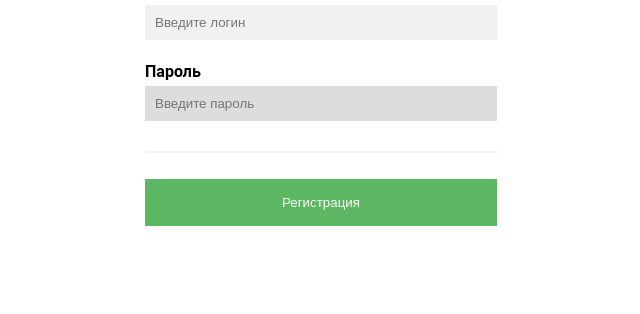
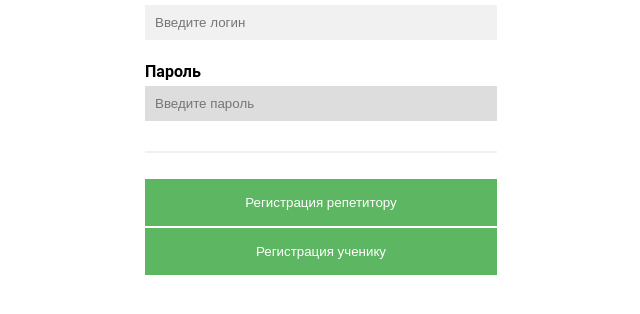
Before and after one commit to algorithm-ssau/SiteProject, a Flask app: page / in a window 1280 px wide. Shown: the part 263-577 px from the top of the page, without its empty margins (319-959 px from the left). Run offline with Flask 2, Linux system fonts and the light colour scheme.

Commit message:
Added Student register button
Added Student register button

```diff
--- a/app.py
+++ b/app.py
@@ -15,6 +15,10 @@ app = Flask(__name__)
 @app.route("/")
 def login():
     return render_template("login.html")
+
+@app.route("/newstudent")
+def new_student():
+    return render_template("newstudent.html")
 
 
 @app.route("/newteacher", methods=["post", "get"])
--- a/templates/login.html
+++ b/templates/login.html
@@ -18,7 +18,8 @@
         <label for="psw"><b>Пароль</b></label>
         <input type="password" placeholder="Введите пароль" name="psw">
         <hr>
-        <input type="button" value="Регистрация" class="registerbtn" onClick='location.href="/newteacher"'>
+        <input type="button" value="Регистрация репетитору" class="registerbtn" onClick='location.href="/newteacher"'>
+        <input type="button" value="Регистрация ученику" class="registerbtn" onClick='location.href="/newstudent"'>
       </div>
     </form>
   </body>
```
